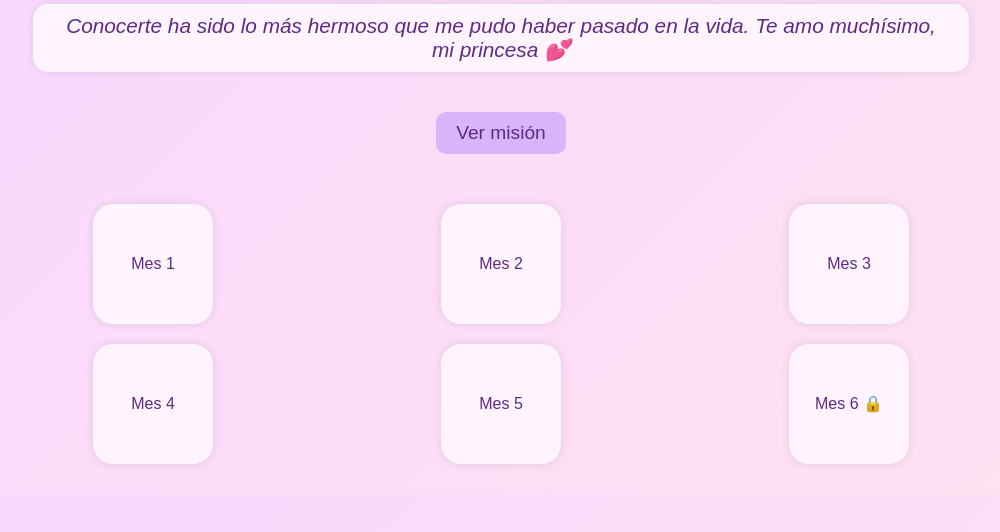
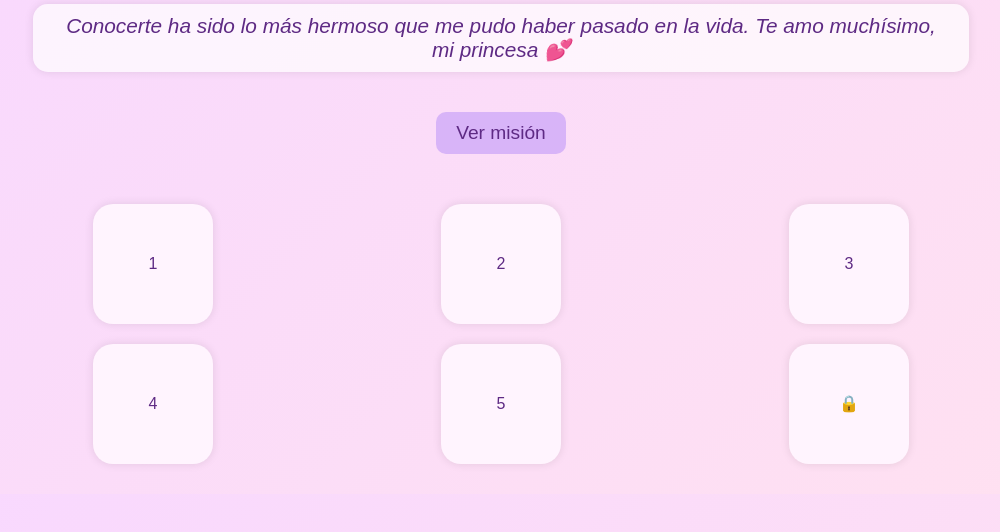
Before and after one commit to sanniee1225/sexto, a plain HTML site: page index.html in a window 1280 px wide. Shown: the part 104-636 px from the top of the page, without its empty margins (139-1139 px from the left). Drawn offline with Linux system fonts and the light colour scheme.

Commit message:
Update index.html

```diff
--- a/index.html
+++ b/index.html
@@ -17,12 +17,12 @@
     <button class="boton-mision" id="btn-mision">Ver misión</button>
 
     <div class="inventario">
-        <div class="item" onclick="abrirModal(1)">Mes 1</div>
-        <div class="item" onclick="abrirModal(2)">Mes 2</div>
-        <div class="item" onclick="abrirModal(3)">Mes 3</div>
-        <div class="item" onclick="abrirModal(4)">Mes 4</div>
-        <div class="item" onclick="abrirModal(5)">Mes 5</div>
-        <div class="item" onclick="abrirContraseña()">Mes 6 🔒</div>
+        <div class="item" onclick="abrirModal(1)">1</div>
+        <div class="item" onclick="abrirModal(2)">2</div>
+        <div class="item" onclick="abrirModal(3)">3</div>
+        <div class="item" onclick="abrirModal(4)">4</div>
+        <div class="item" onclick="abrirModal(5)">5</div>
+        <div class="item" onclick="abrirContraseña()">🔒</div>
     </div>
 
     <div id="modal" class="modal">
```
